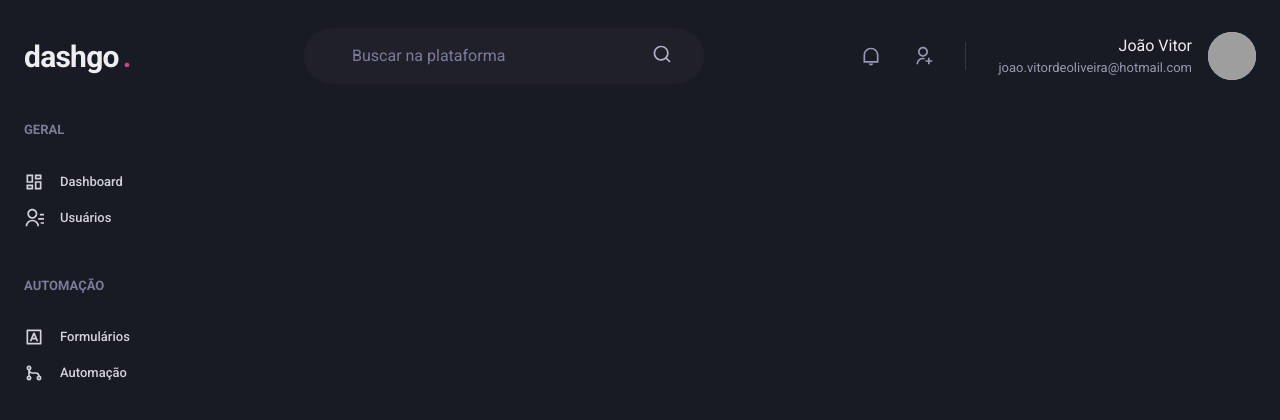
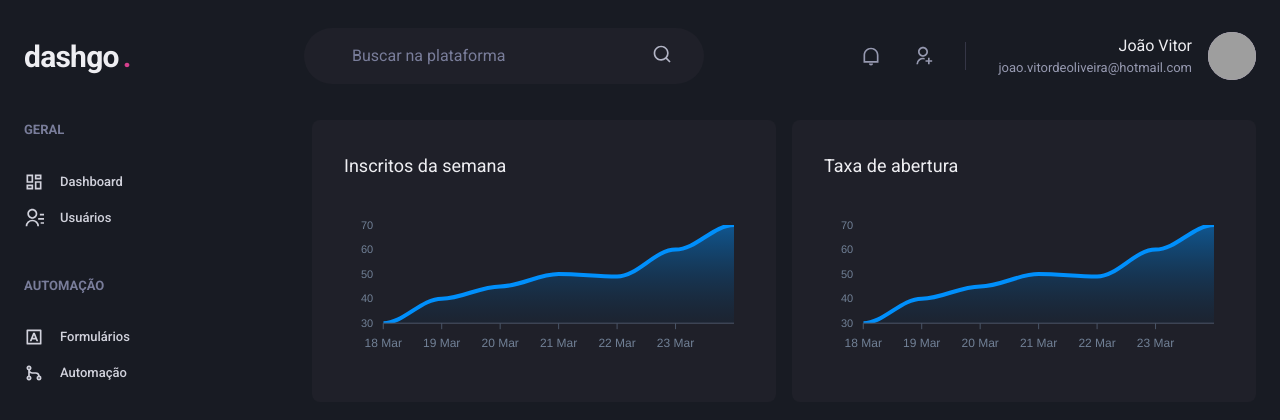
Before and after one commit to joaovitorJS/dashgo, a Next.js app: page /dashboard in a window 1280 px wide. Shown: the top 420 px of the page. Built offline with nearby package versions, Linux system fonts and the light colour scheme; grey boxes are pictures that could not be loaded.

Commit message:
Add: Page Dashboard

```diff
--- a/package.json
+++ b/package.json
@@ -12,9 +12,11 @@
     "@chakra-ui/react": "^1.7.3",
     "@emotion/react": "^11.7.1",
     "@emotion/styled": "^11.6.0",
+    "apexcharts": "^3.32.0",
     "framer-motion": "^5.5.5",
     "next": "12.0.7",
     "react": "17.0.2",
+    "react-apexcharts": "^1.3.9",
     "react-dom": "17.0.2",
     "react-icons": "^4.3.1"
   },
--- a/src/pages/dashboard.tsx
+++ b/src/pages/dashboard.tsx
@@ -1,6 +1,66 @@
-import { Flex } from "@chakra-ui/react";
+import { Flex, SimpleGrid, Box, Text, theme } from "@chakra-ui/react";
+import dynamic from "next/dynamic";
 import { Header } from "../components/Header";
 import { Sidebar } from "../components/Sidebar";
+import { ApexOptions } from 'apexcharts'
+const Chart = dynamic(() => import('react-apexcharts'), {
+  ssr: false,
+});
+
+const options = {
+  chart: {
+    toolbar: {
+      show: false,
+    },
+    zoom: {
+      enabled: false,
+    },
+    foreColor: theme.colors.gray[500],
+  },
+  grid: {
+    show: false,
+  },
+  dataLabels: {
+    enabled: false,
+  },
+  tooltip: {
+    enabled: false,
+  },
+  xaxis: {
+    type: 'datetime',
+    axisBorder: {
+      color: theme.colors.gray[600],
+    },
+    axisTicks: {
+      color: theme.colors.gray[600],
+    },
+    categories: [
+      '2021-03-18T00:00:00.000z',
+      '2021-03-19T00:00:00.000z',
+      '2021-03-20T00:00:00.000z',
+      '2021-03-21T00:00:00.000z',
+      '2021-03-22T00:00:00.000z',
+      '2021-03-23T00:00:00.000z',
+      '2021-03-24T00:00:00.000z'
+    ]
+  },
+  fill: {
+    opacity: 0.3,
+    type: 'gradient',
+    gradient: {
+      shade: 'dark',
+      opacityFrom: 0.7,
+      opacityTo: 0.3
+    }
+  }
+} as ApexOptions;
+
+const series = [
+  {
+    name: "series1",
+    data: [30, 40, 45, 50, 49, 60, 70]
+  }
+]
 
 export default function Dashboard() {
   return (
@@ -9,6 +69,42 @@
 
       <Flex w="100%" my="6" maxWidth={1480} mx="auto" px="6">
         <Sidebar />
+        <SimpleGrid flex="1" gap="4" minChildWidth="320px" align="flex-start">
+          <Box
+            p="8"
+            bg="gray.800"
+            borderRadius={8}
+            pb="4"
+          >
+            <Text fontSize="lg" mb="4">
+              Inscritos da semana
+            </Text>
+
+            <Chart
+              options={options}
+              series={series}
+              type="area"
+              height={160}
+            />
+          </Box>
+
+          <Box
+            p="8"
+            bg="gray.800"
+            borderRadius={8}
+          >
+            <Text fontSize="lg" mb="4">
+              Taxa de abertura
+            </Text>
+
+            <Chart
+              options={options}
+              series={series}
+              type="area"
+              height={160}
+            />
+          </Box>
+        </SimpleGrid>
       </Flex>
     </Flex>
   );
```
Also changed, not shown: 1 other file (tests, documents, lock files or other folders).
